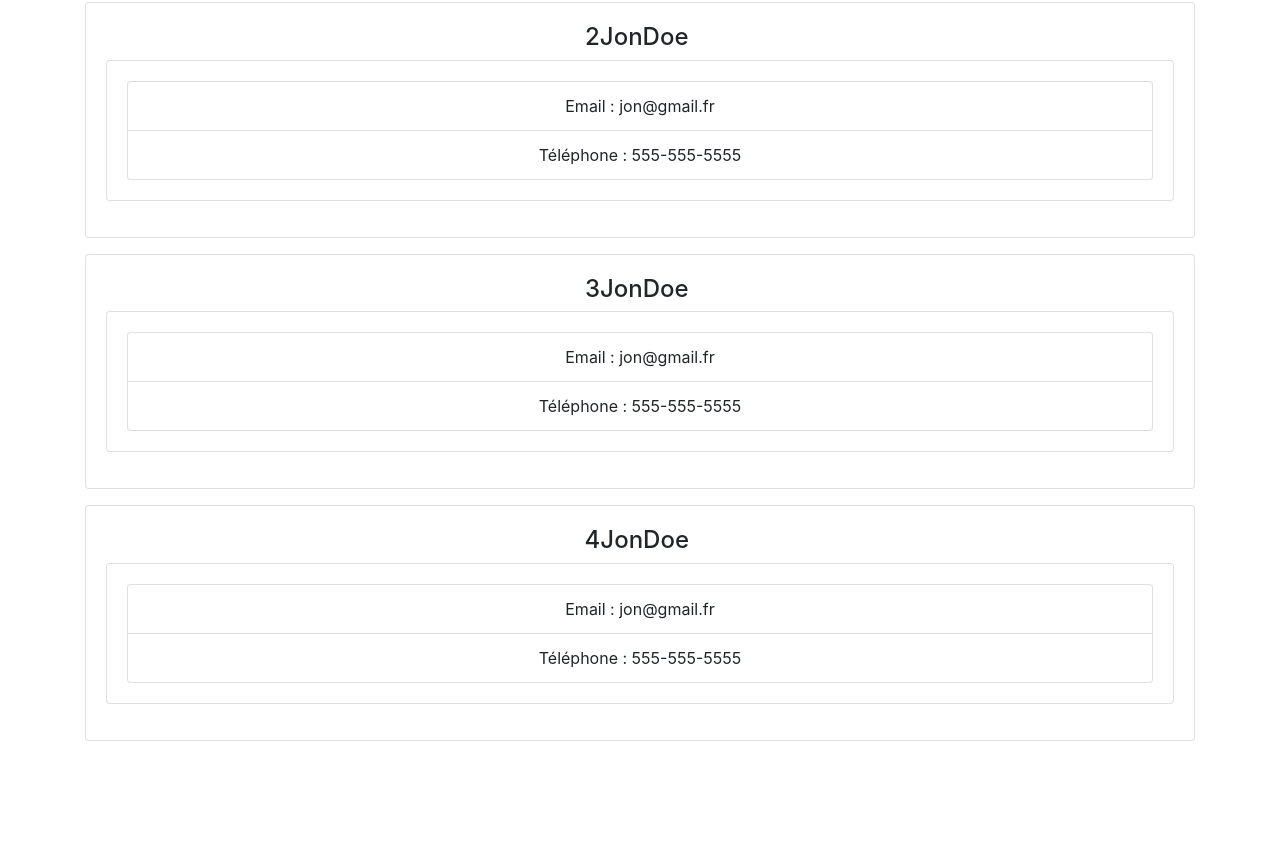
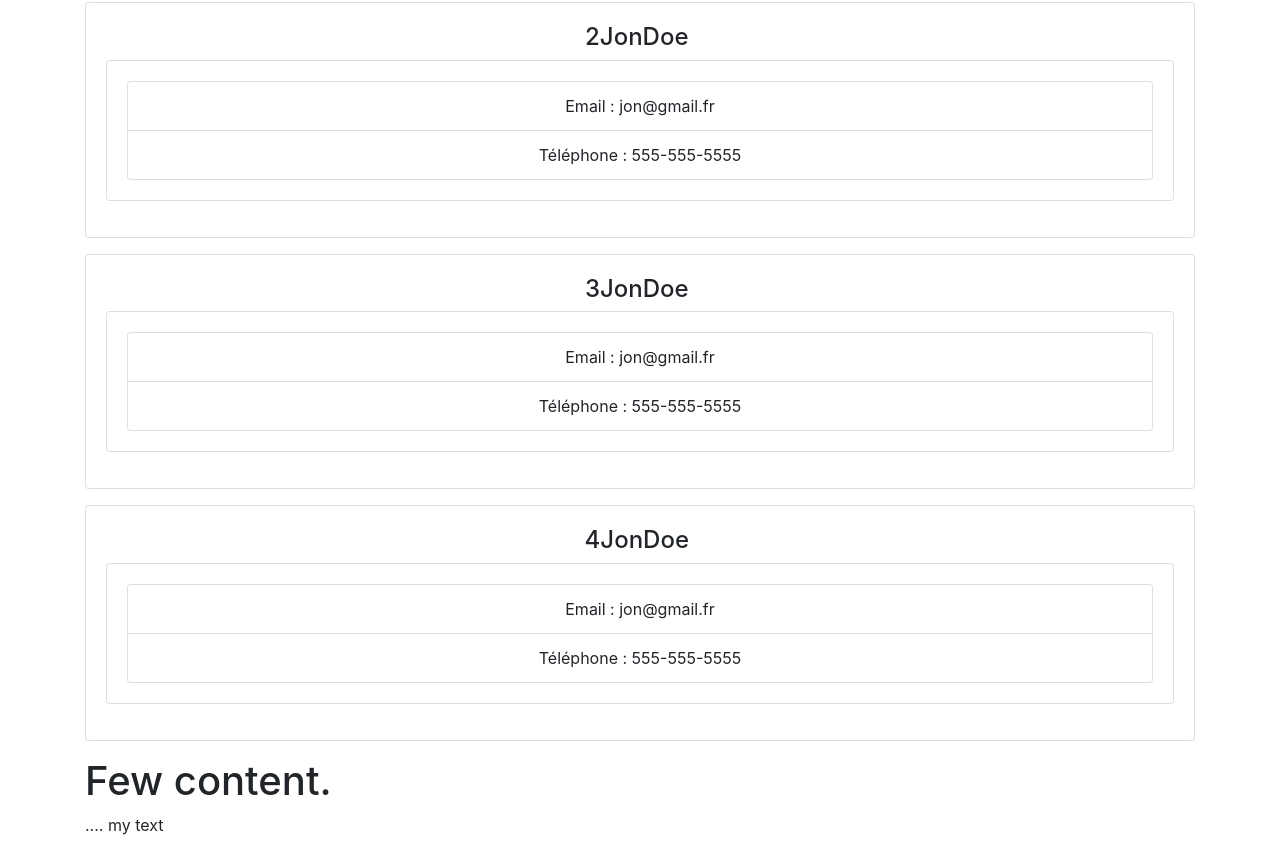
Before and after one commit to MGuillaumeF/appcontacts-react, a React (Create React App) app: page / in a window 1280 px wide. Shown: the part 306-1159 px from the top of the page. Before the commit the page ends 1063 px from the top, so only its background shows below. Built offline with nearby package versions, Linux system fonts and the light colour scheme; some icons are missing.

Commit message:
Change div to React Fragment

```diff
--- a/src/App.tsx
+++ b/src/App.tsx
@@ -2,6 +2,7 @@ import React from 'react';
 import 'bootstrap/dist/css/bootstrap.min.css';
 import Header from './components/header/Header'
 import List from './components/list/List';
+import Content from './components/content/Content';
 
 function App() {
   return (
@@ -9,6 +10,7 @@ function App() {
       <Header/>
       <div className="container">
         <List/>
+        <Content/>
       </div>
     </div>
   );
--- /dev/null
+++ b/src/components/content/Content.tsx
@@ -0,0 +1,13 @@
+import * as React from 'react';
+
+export interface IContentProps {
+}
+
+export default function Content (props: IContentProps) {
+  return (
+      <React.Fragment>
+        <h1>Few content.</h1>
+        <p>.... my text</p>
+      </React.Fragment>
+  );
+}
--- a/src/components/list/List.tsx
+++ b/src/components/list/List.tsx
@@ -33,7 +33,7 @@ export default function List (props: IListProps) {
         setContacts(newContacts);
     };
   return (
-    <div>
+    <React.Fragment>
         {contacts.map(contact => (
             <Contact
                 key={contact.id}
@@ -43,6 +43,6 @@ export default function List (props: IListProps) {
                 onDelete={() => {onDeleteContact(contact.id)}}
                 />
         ))}
-    </div>
+    </React.Fragment>
   );
 }
```
